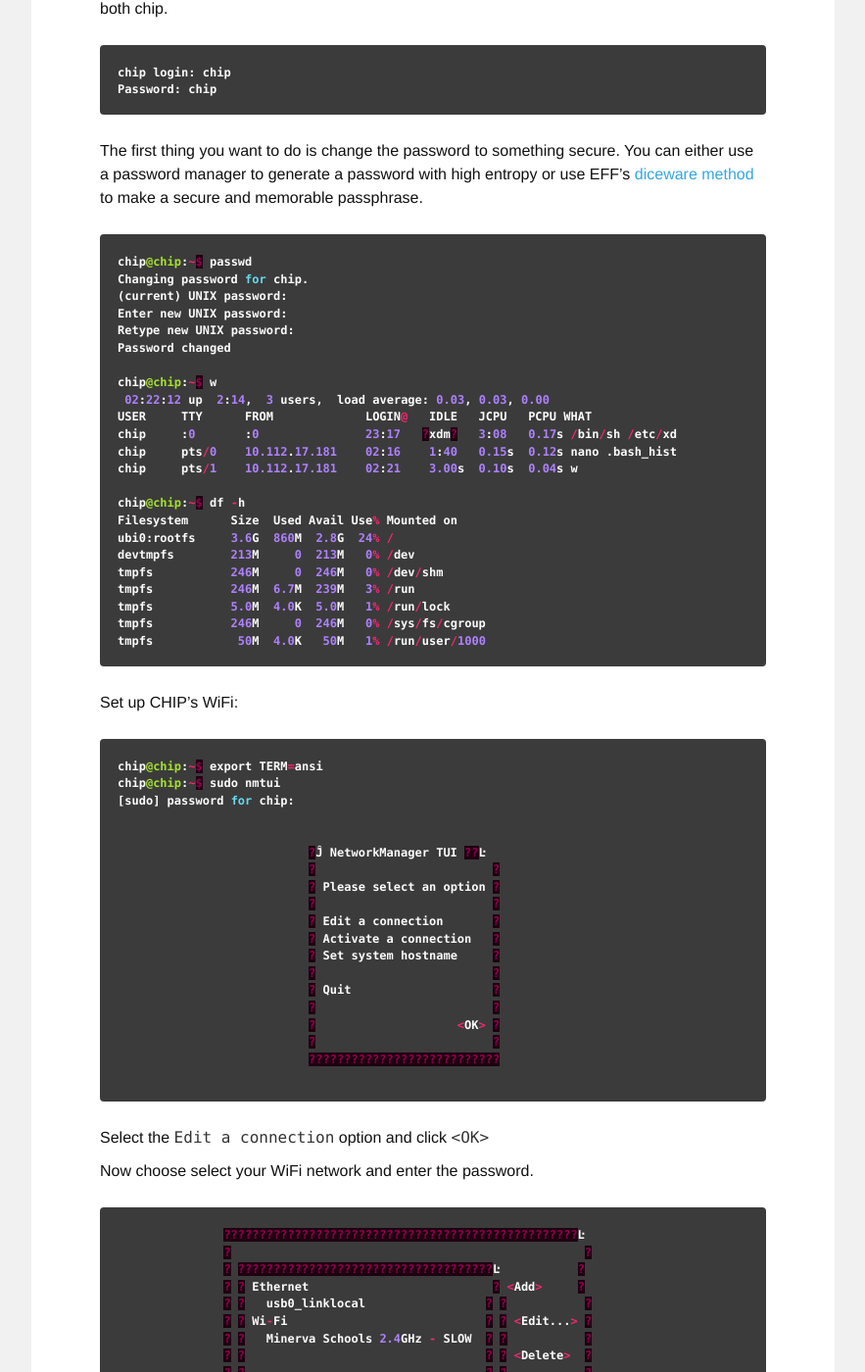
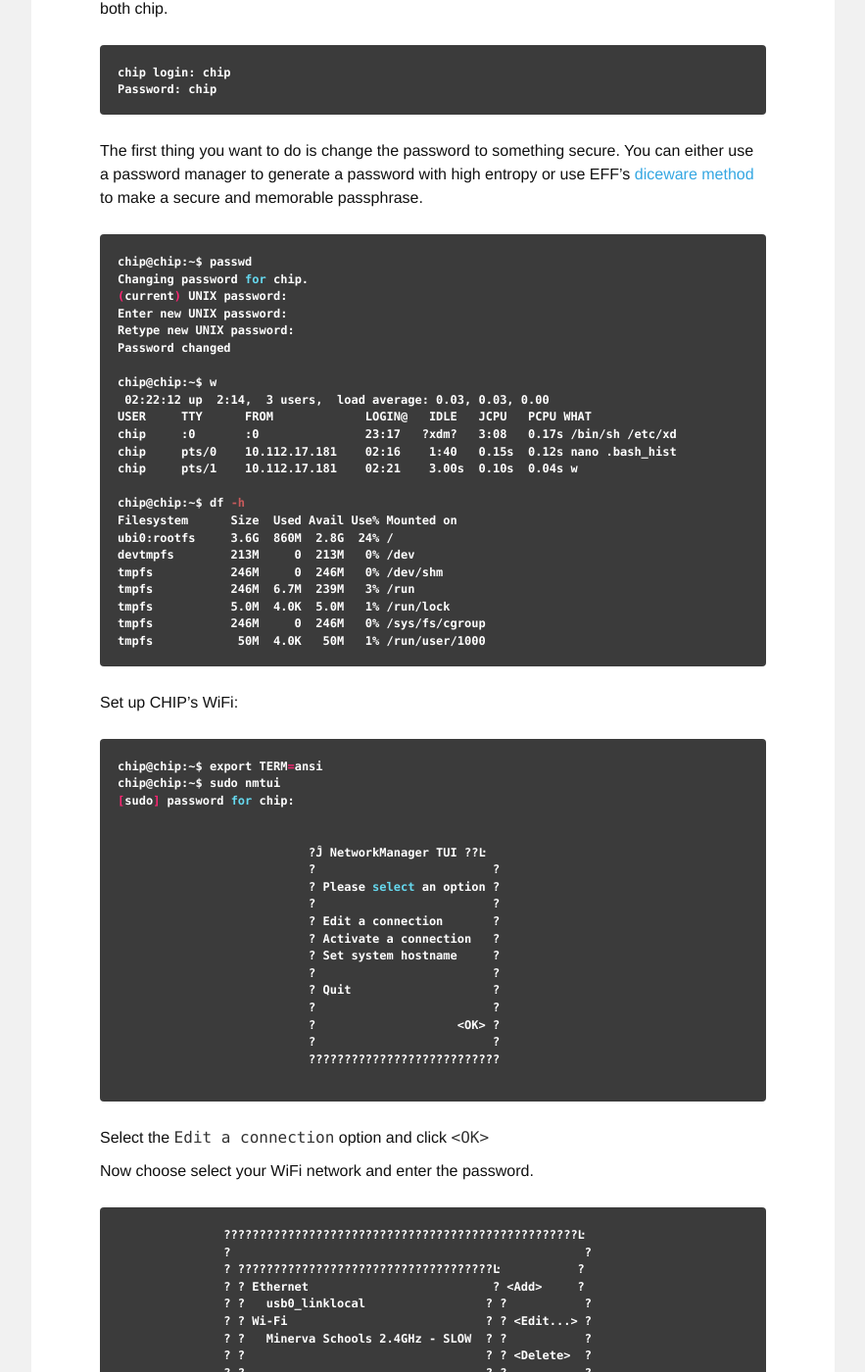
Before and after one commit to snehankekre/snehankekre.github.io, a Jekyll site: the page built from _posts/2017-06-24-headless-chip.md, in a window 1280 px wide and 1400 px high, scrolled down 1807 px. Shown: the whole window at 98% size, without its empty margins (198-1081 px from the left). Built offline with Jekyll 4.4.1, drawn with Linux system fonts in a browser that asks for light colours; some of the changed text lies outside the part shown.

Commit message:
test: update post

```diff
--- a/_posts/2017-06-24-headless-chip.md
+++ b/_posts/2017-06-24-headless-chip.md
@@ -26,14 +26,14 @@
 ## Login and explore
 Open up a terminal:
 
-{% highlight python %}
+{% highlight shell %}
 cd /dev/
 ls
 {% endhighlight %}
 
 You will see listed something like so:
 
-{% highlight python %}
+{% highlight shell %}
 disk2				stderr
 disk2s1				stdin
 disk2s2				stdout
@@ -48,26 +48,26 @@
 
 To figure out which one of them is CHIP, find USB connected devices:
 
-{% highlight python %}
+{% highlight shell %}
 ls /dev/tty.usb*
 {% endhighlight %}
 
 Connect to /dev/tty.usbmodem1413 using screen:
 
-{% highlight python %}
+{% highlight shell %}
 screen /dev/tty.usbmodem1413
 {% endhighlight %}
 
 You will now connect to CHIP and be asked to login. The default username and password are both chip.
 
-{% highlight python %}
+{% highlight shell %}
 chip login: chip
 Password: chip
 {% endhighlight %}
 
 The first thing you want to do is change the password to something secure. You can either use a password manager to generate a password with high entropy or use EFF's [diceware method](https://www.eff.org/dice) to make a secure and memorable passphrase.
 
-{% highlight python %}
+{% highlight shell %}
 chip@chip:~$ passwd
 Changing password for chip.
 (current) UNIX password:
@@ -95,7 +95,7 @@
 
 Set up CHIP's WiFi:
 
-{% highlight python %}
+{% highlight shell %}
 chip@chip:~$ export TERM=ansi
 chip@chip:~$ sudo nmtui
 [sudo] password for chip:
@@ -120,7 +120,7 @@
 
 Now choose select your WiFi network and enter the password.
 
-{% highlight python %}
+{% highlight shell %}
                ??????????????????????????????????????????????????Ŀ
                ?                                                  ?
                ? ????????????????????????????????????Ŀ           ?
@@ -171,7 +171,7 @@
 
 To test your connection, try pinging a website:
 
-{% highlight python %}
+{% highlight shell %}
 chip@chip:~$ ping google.com
 PING google.com (172.217.5.110) 56(84) bytes of data.
 64 bytes from sfo03s07-in-f110.1e100.net (172.217.5.110): icmp_seq=1 ttl=55 time=19.8 ms
```
